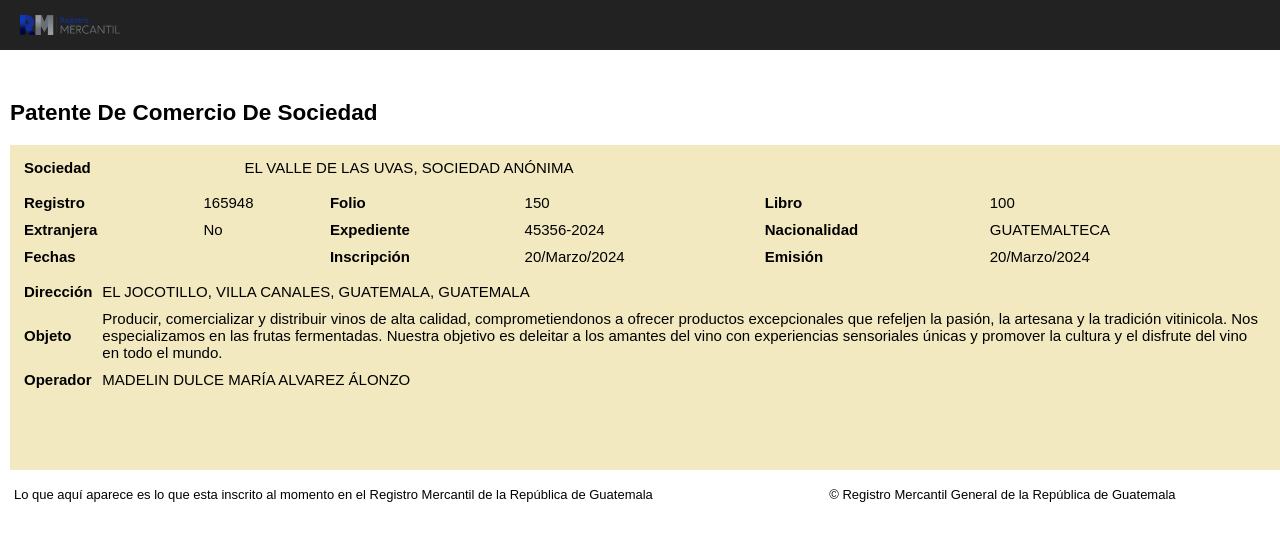
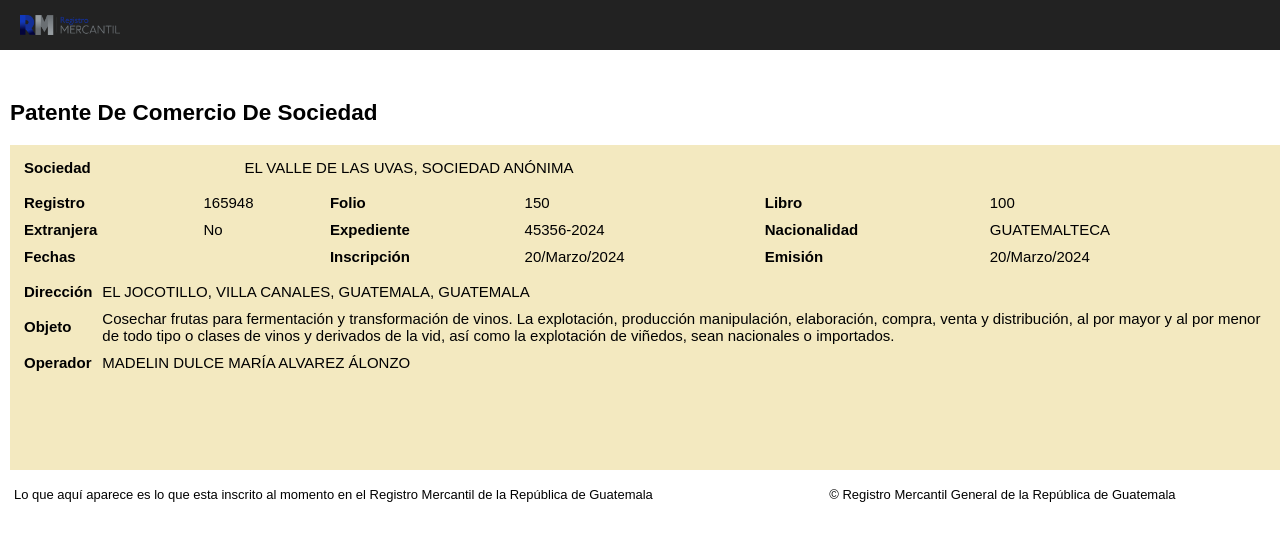
Before and after one commit to zalemgt/Fake_patente, a plain HTML site: page PatenteSociedad.html in a window 1280 px wide. Drawn offline with Linux system fonts and the light colour scheme.

Commit message:
Update PatenteSociedad.html

```diff
--- a/PatenteSociedad.html
+++ b/PatenteSociedad.html
@@ -54,7 +54,7 @@
             </tr>
             <tr>
                 <th>Objeto</th>
-                <td> Producir, comercializar y distribuir vinos de alta calidad, comprometiendonos a ofrecer productos excepcionales que refeljen la pasión, la artesana y la tradición vitinicola. Nos especializamos en las frutas fermentadas. Nuestra objetivo es deleitar a los amantes del vino con experiencias sensoriales únicas y promover la cultura y el disfrute del vino en todo el mundo.</td>
+                <td> Cosechar frutas para fermentación y transformación de vinos. La explotación, producción manipulación, elaboración, compra, venta y distribución, al por mayor y al por menor de todo tipo o clases de vinos y derivados de la vid, así como la explotación de viñedos, sean nacionales o importados. </td>
             </tr>
             <tr>
                 <th>Operador</th>
```
